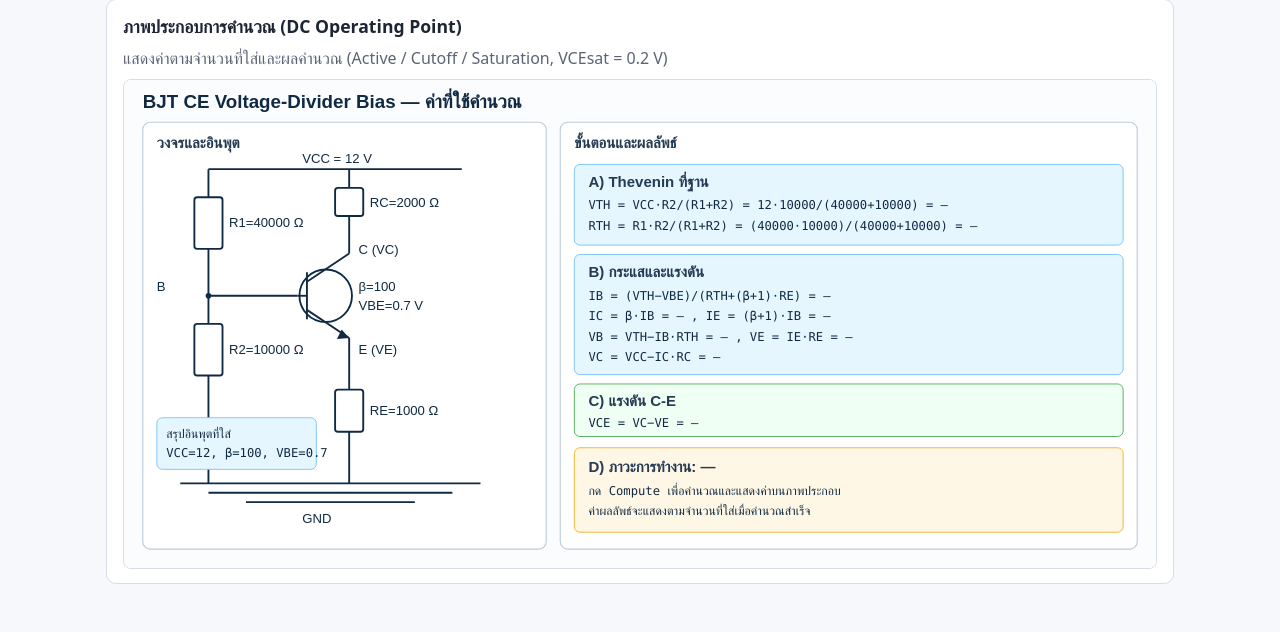
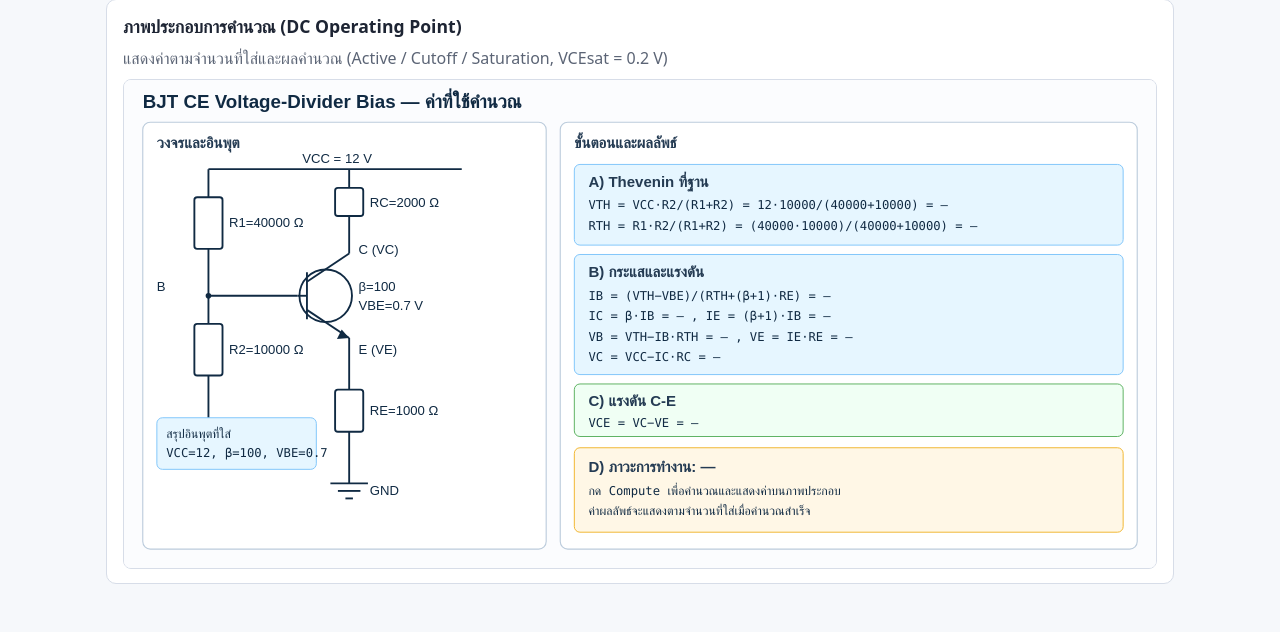
Before and after one commit to bank3939/gitlab, a Flask app: page / in a window 1280 px wide. Shown: the part 296-928 px from the top of the page. Run offline with Flask 3, Linux system fonts and the light colour scheme.

Commit message:
feat: separate ground symbols in calculation illustration

```diff
--- a/templates/index.html
+++ b/templates/index.html
@@ -52,7 +52,12 @@
         <line class="wire" x1="90" y1="230" x2="185" y2="230"/>
         <line class="wire" x1="90" y1="230" x2="90" y2="260"/>
         <rect class="res" x="75" y="260" width="30" height="55" rx="3"/><text class="l" x="112" y="292">R2={{ inputs['R2'] }} Ω</text>
-        <line class="wire" x1="90" y1="315" x2="90" y2="430"/>
+        <line class="wire" x1="90" y1="315" x2="90" y2="390"/>
+        <!-- ground for R2 -->
+        <line class="wire" x1="70" y1="390" x2="110" y2="390"/>
+        <line class="wire" x1="78" y1="398" x2="102" y2="398"/>
+        <line class="wire" x1="86" y1="406" x2="94" y2="406"/>
+        <text class="l" x="112" y="402">GND</text>
         <!-- transistor -->
         <line class="wire" x1="195" y1="205" x2="195" y2="255"/>
         <line class="wire" x1="195" y1="230" x2="185" y2="230"/>
@@ -69,9 +74,11 @@
         <line class="wire" x1="240" y1="275" x2="240" y2="330"/>
         <rect class="res" x="225" y="330" width="30" height="45" rx="3"/><text class="l" x="262" y="357">RE={{ inputs['RE'] }} Ω</text>
         <line class="wire" x1="240" y1="375" x2="240" y2="430"/>
-        <line class="wire" x1="60" y1="430" x2="380" y2="430"/>
-        <line class="wire" x1="90" y1="440" x2="350" y2="440"/><line class="wire" x1="130" y1="450" x2="310" y2="450"/>
-        <text class="l" x="190" y="472">GND</text>
+        <!-- ground for RE -->
+        <line class="wire" x1="220" y1="430" x2="260" y2="430"/>
+        <line class="wire" x1="228" y1="438" x2="252" y2="438"/>
+        <line class="wire" x1="236" y1="446" x2="244" y2="446"/>
+        <text class="l" x="262" y="442">GND</text>
 
         <rect class="in" x="35" y="360" width="170" height="55" rx="6"/>
         <text class="m" x="45" y="382">สรุปอินพุตที่ใส่</text>
```
Also changed, not shown: bjt_ce_dc_bias_calculation.svg, static/bjt_ce_dc_bias_calculation.svg.
